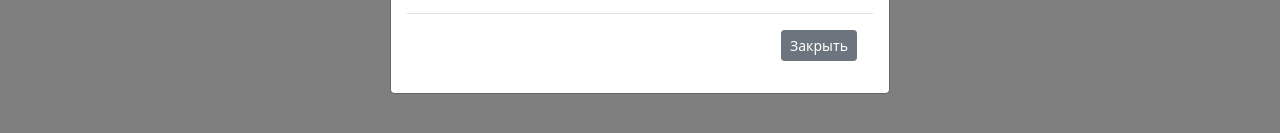
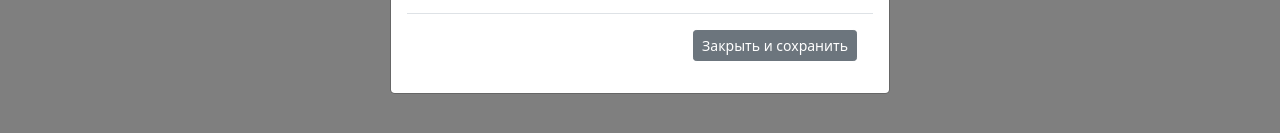
Before and after one commit to matzamat/boynextdoor, a plain HTML site: page index.html in a window 1280 px wide. Both pictures are taken after a click on the button "Добавить". Shown: the part 545-678 px from the top of the page. Drawn offline with nearby package versions, Linux system fonts and the light colour scheme.

Commit message:
Update index.html

```diff
--- a/index.html
+++ b/index.html
@@ -273,7 +273,7 @@
                                 data-bs-dismiss="modal"
                                 class="btn btn-secondary  btn-sm"
                         >
-                            Закрыть
+                            Закрыть и сохранить
                         </button>
                     </div>
                 </div>
```
